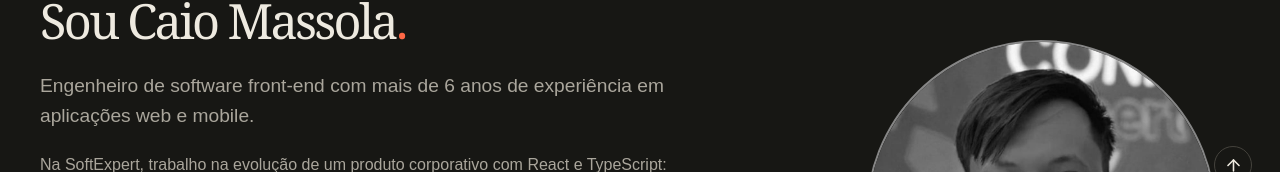
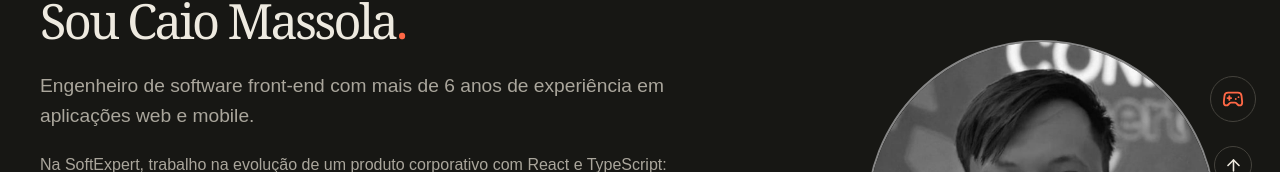
Before and after one commit to CaioMassola/portfolio, a React (Vite) app: page / in a window 1280 px wide. Shown: the part 542-714 px from the top of the page. Built offline with nearby package versions, Linux system fonts and the light colour scheme.

Commit message:
feat: add floating tic tac toe game with bot and tests

```diff
--- a/src/App.tsx
+++ b/src/App.tsx
@@ -1,3 +1,4 @@
+import MiniGame from './components/layout/MiniGame';
 import ActionTooltips from './components/layout/ActionTooltips';
 import Header from './components/layout/Header';
 import Footer from './components/layout/Footer';
@@ -73,6 +74,7 @@ export default function App() {
           language={language}
         />
       </div>
+      <MiniGame language={language} />
       <ActionTooltips />
     </>
   );
--- /dev/null
+++ b/src/components/layout/MiniGame.tsx
@@ -0,0 +1,77 @@
+import { useEffect, useRef, useState } from 'react';
+import { Gamepad2, Minus, RotateCcw } from 'lucide-react';
+import type { Language } from '../../content';
+import { botMove, winner, type Mark } from '../../lib/ticTacToe';
+
+const labels = {
+  pt: { title: 'Uma partida?', game: 'Jogo da velha', open: 'Abrir jogo da velha', close: 'Minimizar jogo', restart: 'Recomeçar', turn: 'Sua vez. Você é X.', thinking: 'Minha vez…', win: 'Você ganhou!', lose: 'Ganhei essa! Mais uma?', draw: 'Deu velha! Mais uma?', cell: 'Casa', empty: 'vazia' },
+  en: { title: 'Quick game?', game: 'Tic tac toe', open: 'Open tic tac toe', close: 'Minimize game', restart: 'Play again', turn: 'Your turn. You are X.', thinking: 'My turn…', win: 'You won!', lose: 'I won! Another round?', draw: 'A draw! Another round?', cell: 'Cell', empty: 'empty' },
+  es: { title: '¿Una partida?', game: 'Tres en raya', open: 'Abrir tres en raya', close: 'Minimizar juego', restart: 'Volver a jugar', turn: 'Tu turno. Eres X.', thinking: 'Mi turno…', win: '¡Ganaste!', lose: '¡Gané! ¿Otra partida?', draw: '¡Empate! ¿Otra partida?', cell: 'Casilla', empty: 'vacía' },
+};
+
+export default function MiniGame({ language }: { language: Language }) {
+  const [open, setOpen] = useState(() => matchMedia('(min-width: 1800px)').matches);
+  const [interacted, setInteracted] = useState(false);
+  const [board, setBoard] = useState<Mark[]>(Array(9).fill(null));
+  const launcher = useRef<HTMLButtonElement>(null);
+  const minimize = useRef<HTMLButtonElement>(null);
+  const text = labels[language];
+  const line = winner(board);
+  const thinking = !line && board.includes(null) && board.filter(Boolean).length % 2 === 1;
+  const status = line ? (board[line[0]] === 'X' ? text.win : text.lose) : !board.includes(null) ? text.draw : thinking ? text.thinking : text.turn;
+
+  useEffect(() => {
+    if (!thinking) return;
+
+    const timer = setTimeout(() => {
+      setBoard((current) => {
+        const next = [...current];
+
+        next[botMove(current)] = 'O';
+
+        return next;
+      });
+    }, 450);
+
+    return () => clearTimeout(timer);
+  }, [thinking]);
+
+  const toggle = (expanded: boolean) => {
+    setInteracted(true);
+    setOpen(expanded);
+    requestAnimationFrame(() => (expanded ? minimize : launcher).current?.focus());
+  };
+
+  return (
+    <aside className="mini-game" data-interacted={interacted} aria-label={text.game} onKeyDown={(event) => {
+      if (event.key === 'Escape' && open) {
+        event.stopPropagation();
+        toggle(false);
+      }
+    }}>
+      <button ref={launcher} className="game-launcher" hidden={open} aria-label={text.open} aria-expanded={open} aria-controls="mini-game-panel" onClick={() => toggle(true)}>
+        <Gamepad2 size={22} aria-hidden="true" />
+      </button>
+      <div id="mini-game-panel" className="game-panel" hidden={!open}>
+        <div className="game-heading">
+          <span>{text.title}</span>
+          <button ref={minimize} aria-label={text.close} onClick={() => toggle(false)}><Minus size={18} aria-hidden="true" /></button>
+        </div>
+        <p className="game-status" role="status">{status}</p>
+        <div className="game-board-mini" role="group" aria-label={text.game}>
+          <svg className="game-grid" viewBox="0 0 240 240" aria-hidden="true"><path d="M79 5 Q76 120 81 235 M159 5 Q164 120 159 235 M5 80 Q120 75 235 81 M5 159 Q120 164 235 159" /></svg>
+          {board.map((mark, index) => (
+            <button key={index} className={line?.includes(index) ? 'is-winner' : ''} aria-label={`${text.cell} ${index + 1}: ${mark || text.empty}`} aria-disabled={Boolean(mark || line || thinking || !board.includes(null))} onClick={() => {
+              if (mark || line || thinking) return;
+
+              setBoard((current) => current.map((value, cell) => cell === index ? 'X' : value));
+            }}>
+              {mark && <svg viewBox="0 0 80 80" className={`game-mark mark-${mark}`} aria-hidden="true">{mark === 'X' ? <path pathLength="1" d="M20 17 Q40 42 61 63 M62 18 Q41 38 19 62" /> : <path pathLength="1" d="M40 15 C7 12 7 65 40 65 C73 65 72 12 40 15" />}</svg>}
+            </button>
+          ))}
+        </div>
+        <button className="game-restart" onClick={() => setBoard(Array(9).fill(null))}><RotateCcw size={14} aria-hidden="true" />{text.restart}</button>
+      </div>
+    </aside>
+  );
+}
--- /dev/null
+++ b/src/lib/ticTacToe.ts
@@ -0,0 +1,31 @@
+export type Mark = 'X' | 'O' | null;
+
+export const winningLines = [
+  [0, 1, 2], [3, 4, 5], [6, 7, 8],
+  [0, 3, 6], [1, 4, 7], [2, 5, 8],
+  [0, 4, 8], [2, 4, 6],
+];
+
+export function winner(board: Mark[]) {
+  return winningLines.find(([a, b, c]) => board[a] && board[a] === board[b] && board[a] === board[c]);
+}
+
+export function botMove(board: Mark[]) {
+  const empty = board.flatMap((mark, index) => mark ? [] : [index]);
+
+  for (const mark of ['O', 'X'] as const) {
+    const move = empty.find((index) => {
+      const next = [...board];
+
+      next[index] = mark;
+
+      return Boolean(winner(next));
+    });
+
+    if (move !== undefined) return move;
+  }
+
+  if (board[4] === null) return 4;
+
+  return empty[Math.floor(Math.random() * empty.length)];
+}
--- a/src/styles.scss
+++ b/src/styles.scss
@@ -20,3 +20,5 @@
 @use './styles/career';
 
 @use './styles/contact-refresh';
+
+@use './styles/mini-game';
--- /dev/null
+++ b/src/styles/_mini-game.scss
@@ -0,0 +1,48 @@
+.mini-game {
+  position: fixed;
+  right: 24px;
+  bottom: 136px;
+  z-index: 16;
+  animation: content-enter .6s ease-out calc(var(--hero-type-duration) + var(--hero-type-delay) + .9s) both;
+  button { cursor: pointer; }
+  [hidden] { display: none; }
+  button:focus-visible { outline: 2px solid var(--accent); outline-offset: 3px; }
+}
+.game-launcher {
+  display: grid;
+  place-items: center;
+  width: 46px;
+  height: 46px;
+  border: 1px solid var(--line);
+  border-radius: 50%;
+  background: var(--bg);
+  color: var(--accent);
+}
+.game-panel {
+  width: 260px;
+  padding: 16px;
+  border: 1px solid var(--line);
+  border-radius: 12px;
+  background: var(--bg);
+  box-shadow: 0 12px 40px #0003;
+}
+.game-heading { display: flex; justify-content: space-between; align-items: center; font-size: 16px; }
+.game-heading button { display: grid; place-items: center; width: 36px; height: 36px; border: 0; background: transparent; color: var(--muted); }
+.game-status { min-height: 20px; margin: 8px 0 16px; color: var(--muted); font-size: 12px; }
+.game-board-mini { position: relative; display: grid; grid-template-columns: repeat(3, 1fr); aspect-ratio: 1; }
+.game-grid { position: absolute; inset: 0; width: 100%; height: 100%; fill: none; stroke: var(--accent); stroke-width: 1.5; pointer-events: none; }
+.game-board-mini button { position: relative; border: 0; background: transparent; padding: 7px; aspect-ratio: 1; border-radius: 8px; }
+.game-board-mini button[aria-disabled='false']:hover { background: var(--accent-soft); }
+.game-board-mini button[aria-disabled='true'] { cursor: default; }
+.game-board-mini .is-winner { background: var(--accent-soft); }
+.game-mark { display: block; width: 100%; height: 100%; fill: none; stroke: var(--text); stroke-width: 3; stroke-linecap: round; }
+.game-mark.mark-X { stroke: var(--accent); }
+.game-mark path { stroke-dasharray: 1; animation: game-draw .3s ease-out both; }
+.game-restart { display: flex; align-items: center; justify-content: center; gap: 8px; width: 100%; min-height: 40px; margin-top: 16px; border: 0; background: transparent; color: var(--muted); font-size: 12px; }
+.game-restart:hover, .game-heading button:hover { color: var(--accent); }
+@keyframes game-draw { from { stroke-dashoffset: 1; } to { stroke-dashoffset: 0; } }
+@media (min-width: 1800px) { .mini-game { top: 50%; bottom: auto; translate: 0 -50%; } }
+@media (max-width: 760px) { .mini-game { right: 10px; bottom: 116px; } .game-panel { width: min(260px, calc(100vw - 24px)); } }
+@media (max-height: 540px) { .mini-game { top: 84px; bottom: auto; translate: none; } .game-panel { max-height: calc(100dvh - 96px); overflow-y: auto; } }
+body:has(.post-intro :target) .mini-game, .mini-game[data-interacted="true"] { animation: none; }
+@media (prefers-reduced-motion: reduce) { .mini-game, .game-mark path { animation: none; } }
```
Also changed, not shown: 2 other files (tests, documents, lock files or other folders).
